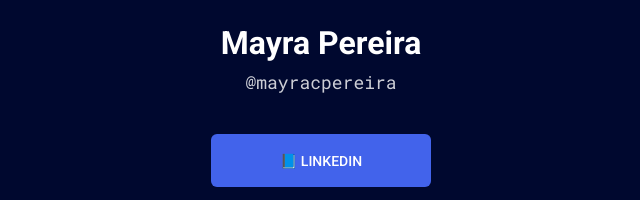
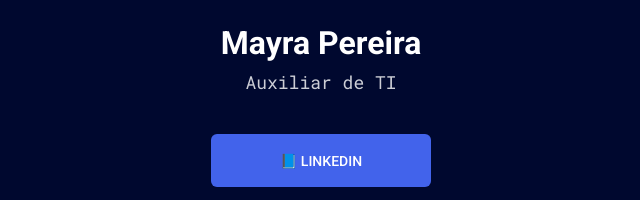
Before and after one commit to MayraPereira/maratona-explorer-2, a plain HTML site: page index.html in a window 1280 px wide. Shown: the part 164-364 px from the top of the page, 319-959 px from the left. Drawn offline with Linux system fonts and the light colour scheme.

Commit message:
alteração classe username

```diff
--- a/index.html
+++ b/index.html
@@ -17,7 +17,7 @@
     <div class="container">
         <img class="avatar" src="https://github.com/MayraPereira.png" alt="Imagem da Mayra Pereira" />
         <h1>Mayra Pereira</h1>
-        <p class="username">@mayracpereira</p>
+        <p class="username">Auxiliar de TI</p>
 
         <ul>
             <li>
```
